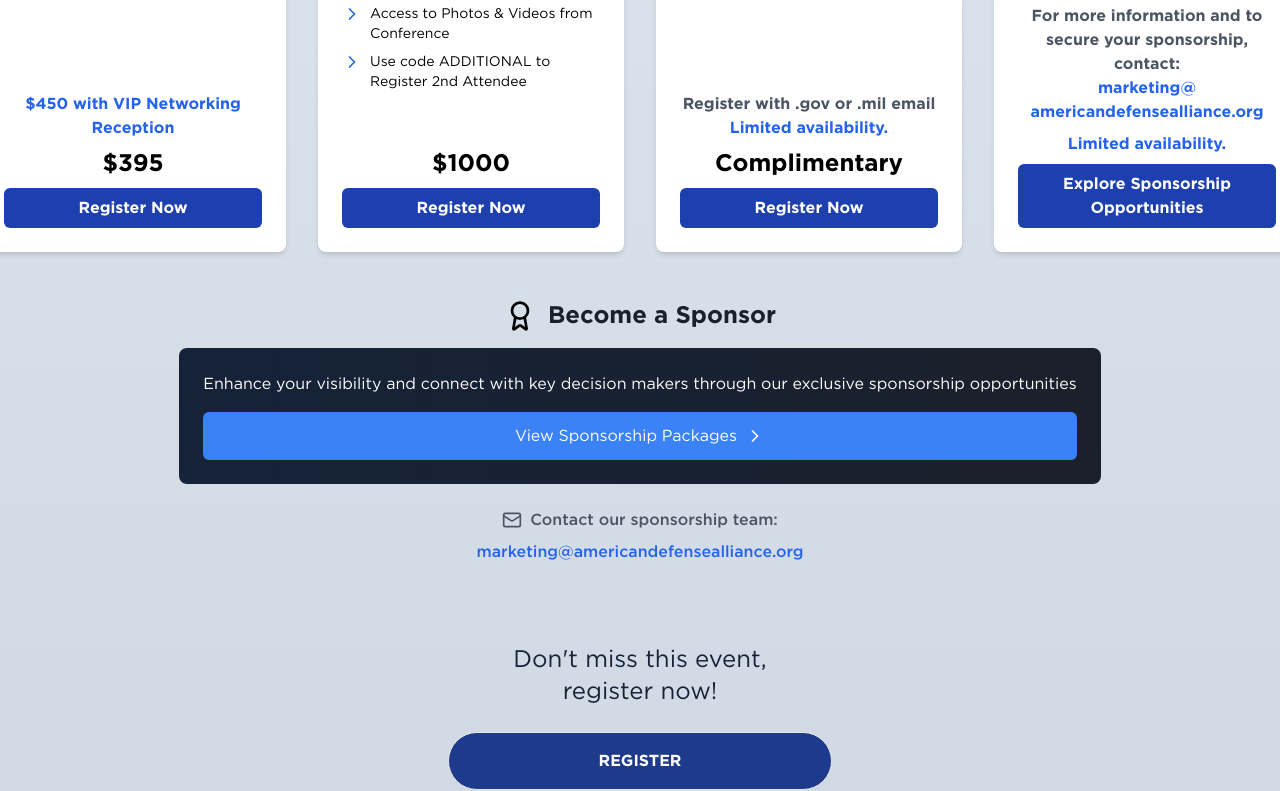
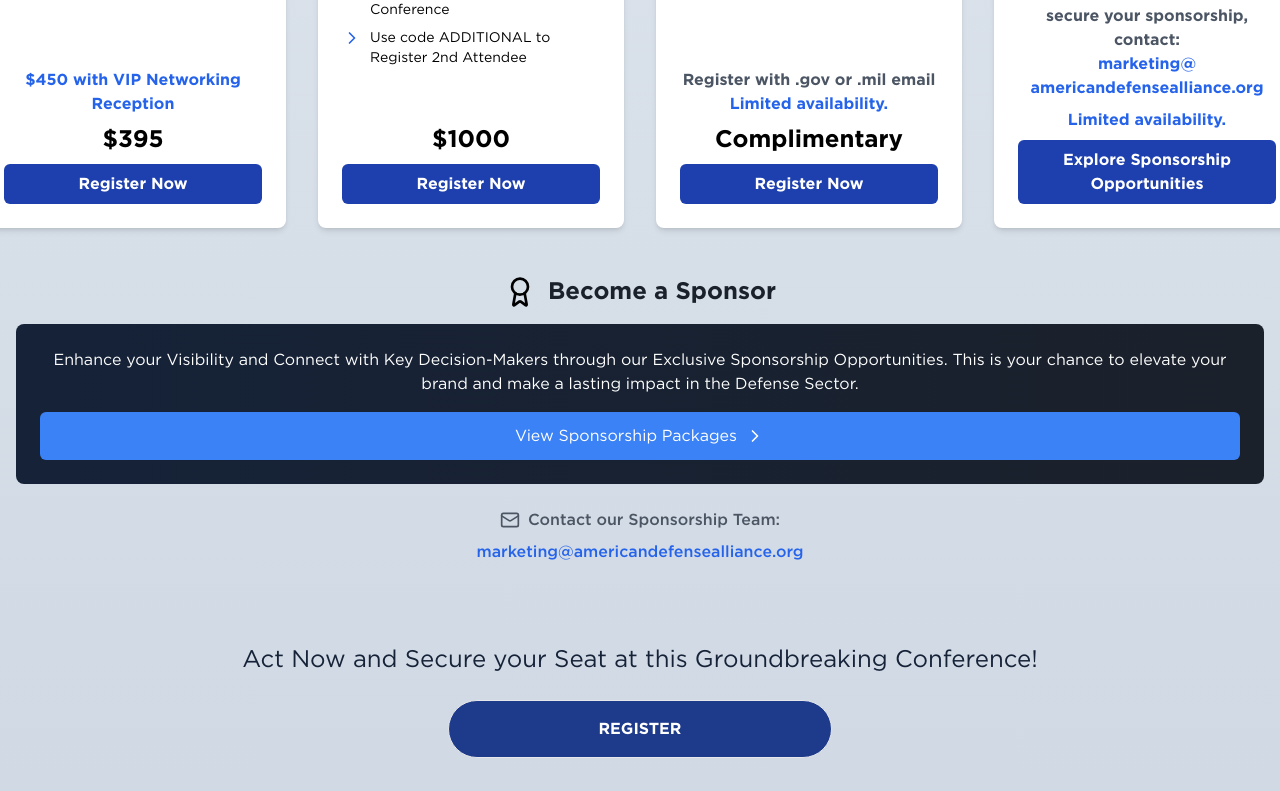
Before and after one commit to masonym/ada-website, a Next.js app: page /events/2025-defense-industry-forecast in a window 1280 px wide. Shown: the part 2701-3492 px from the top of the page. Built offline with nearby package versions, Linux system fonts and the light colour scheme.

Commit message:
Updated home page text & layout, and about-the-event text & layout

```diff
--- a/src/app/components/RegistrationOptions.tsx
+++ b/src/app/components/RegistrationOptions.tsx
@@ -47,13 +47,13 @@ const RegistrationOptions = ({ event }: RegistrationProps) => {
                 <h1 className="text-[48px] text-center font-gotham font-bold mb-2 text-slate-700">
                     Registration Options
                 </h1>
-                {isEarlyBird && (
+                {/* {isEarlyBird && (
                     <div className="bg-green-100 border border-green-400 text-green-700 px-4 py-3 rounded relative mb-6 text-xl mx-4 text-center" role="alert">
                         <strong className="font-bold">Early-bird pricing available!</strong>
-                        {/* <span className="block sm:inline"> Register before {deadlineDate}.</span> */}
+                        <span className="block sm:inline"> Register before {deadlineDate}.</span>
                     </div>
                 )}
-
+                */}
                 {/* {complimentaryRegistrations.length > 0 && (
                     <div className="w-full max-w-2xl mb-12">
                         <h2 className="text-3xl font-bold text-center mb-6">Complimentary Registrations</h2>
@@ -102,7 +102,7 @@ const RegistrationOptions = ({ event }: RegistrationProps) => {
 
                     <div className="bg-gradient-to-r from-navy-500 to-navy-800 text-white p-6 rounded-lg mb-6">
                         <p className="text-center mb-4">
-                            Enhance your visibility and connect with key decision makers through our exclusive sponsorship opportunities
+                        Enhance your Visibility and Connect with Key Decision-Makers through our Exclusive Sponsorship Opportunities. This is your chance to elevate your brand and make a lasting impact in the Defense Sector.
                         </p>
                         <Link href={`/events/${event.slug}/sponsors-exhibitors/sponsorship-opportunities`}>
                             <button className="w-full py-3 px-6 bg-blue-500 hover:bg-blue-600 text-white rounded-md transition duration-300 flex items-center justify-center">
@@ -115,7 +115,7 @@ const RegistrationOptions = ({ event }: RegistrationProps) => {
                     <div className="text-center">
                         <div className="flex items-center justify-center text-gray-600 mb-2">
                             <Mail className="w-5 h-5 mr-2" />
-                            <p className="font-medium">Contact our sponsorship team:</p>
+                            <p className="font-medium">Contact our Sponsorship Team:</p>
                         </div>
                         <a
                             href="mailto:marketing@americandefensealliance.org"
--- a/src/app/events/[slug]/about/about-the-event/EventDetails.tsx
+++ b/src/app/events/[slug]/about/about-the-event/EventDetails.tsx
@@ -16,8 +16,8 @@ type EventProps = {
 const EventDetails: React.FC<EventProps> = ({ title, eventText, topicalCoverage, registerLink }) => {
   return (
     <div className="min-h-screen text-navy-800 text-center">
-      <div className="max-w-7xl mx-auto px-4 sm:px-6 lg:px-8 py-12 flex flex-col items-center">
-        <div className="bg-white/10 backdrop-blur-md rounded-xl p-8 mb-12 shadow-xl">
+      <div className="max-w-7xl mx-auto px-4 sm:px-6 lg:px-8 flex flex-col items-center">
+        <div className="bg-white/10 backdrop-blur-md rounded-xl p-4 mb-12 shadow-xl">
           <h2 className="text-2xl sm:text-3xl lg:text-4xl font-bold text-center font-gotham text-slate-700 mt-6 mb-2">
             About the Event
           </h2>
@@ -41,13 +41,13 @@ const EventDetails: React.FC<EventProps> = ({ title, eventText, topicalCoverage,
           </div>
         </div>
 
-        <div className="mt-16 text-center w-fit">
-          <p className="text-2xl text-navy-500 mb-6 w-fit text-center">Don't miss this groundbreaking event!</p>
+        <div className="mt-12 text-center flex flex-col items-center">
+          <p className="text-2xl text-navy-500 mb-6 text-center mx-8">Act Now and Secure your Seat at this Groundbreaking Conference!</p>
           <Button
             title="REGISTER"
             variant="btn_blue"
             link={registerLink}
-            className="w-full"
+            className="max-w-xs sm:max-w-sm"
           />
         </div>
       </div>
--- a/src/app/events/[slug]/page.tsx
+++ b/src/app/events/[slug]/page.tsx
@@ -94,7 +94,7 @@ export default function EventPage({ params }: { params: { slug: string } }) {
       </Script>
       <div className="max-w-7xl mx-auto px-4 sm:px-6 lg:px-8">
         <div className="flex flex-col items-center">
-          <div className="py-4 sm:py-8 flex flex-col items-center">
+          <div className="py-2 sm:py-2 flex flex-col items-center">
             {/* <Link href="/events" className="inline-flex items-center text-blue-500 hover:underline mb-4">
           <ChevronLeft className="w-4 h-4 mr-1" />
           Back to Events
@@ -118,7 +118,7 @@ export default function EventPage({ params }: { params: { slug: string } }) {
 
 
             <h2 className="text-3xl sm:text-4xl lg:text-5xl font-bold text-center font-gotham text-slate-700 mb-6">
-              Event Info
+              Event Overview
             </h2>
             <div className="flex flex-col leading-relaxed text-slate-600 text-lg text-center mx-8">
               {event.eventText}
@@ -128,13 +128,13 @@ export default function EventPage({ params }: { params: { slug: string } }) {
 
             <RegistrationOptions event={event} />
 
-            <div className="mt-12 text-center w-[80%] max-w-sm">
-              <p className="text-2xl text-navy-500 mb-6 w-fit text-center mx-8">Don't miss this event, register now!</p>
+            <div className="mt-12 text-center flex flex-col items-center">
+              <p className="text-2xl text-navy-500 mb-6 text-center mx-8">Act Now and Secure your Seat at this Groundbreaking Conference!</p>
               <Button
                 title="REGISTER"
                 variant="btn_blue"
                 link={event.registerLink}
-                className="w-full sm:w-auto"
+                className="max-w-xs sm:max-w-sm"
               />
             </div>
           </div>
--- a/src/constants/registrations.ts
+++ b/src/constants/registrations.ts
@@ -103,7 +103,7 @@ export const REGISTRATION_TYPES = [
                 perks: [
                     "(1) Attendee Pass",
                     "Access to General Sessions",
-                    "Access to Exhibits",
+                    "Access to Exhibit Area",
                     "Onsite Sign-up for Matchmaking Sessions",
                     "Breakfast & Buffet Lunch",
                     "Post-Event Access to Photos, Videos, and Speaker Presentation Slides",
@@ -124,11 +124,11 @@ export const REGISTRATION_TYPES = [
                 perks: [
                     "(1) VIP Attendee Pass",
                     "Access to General Sessions",
-                    "Access to Exhibits",
+                    "Access to Exhibit Area",
                     "Onsite Sign-up for Matchmaking Sessions",
                     "Breakfast & Buffet Lunch",
                     "Post-Event Access to Photos, Videos, and Speaker Presentation Slides",
-                    "<b>Access to VIP Networking Reception on March 18th, 2025 from 5:30 PM - 7:30 PM</b>",
+                    "<b>Access to VIP Networking Reception on March 18, 2025 from 5:30 PM - 7:30 PM</b>",
                 ],
                 subtitle: "Includes:",
                 buttonText: "Register Now",
@@ -144,10 +144,10 @@ export const REGISTRATION_TYPES = [
                 headerImage: "/registration-cards/2025SPDC/exhibit-table-pass.png",
                 perks: [
                     "(1) Exhibitor Pass",
-                    "(1) VIP Networking Reception Pass",
-                    "Additional Exhibitor Passes can be purchased at a Discounted Rate of $395 each",
-                    "Table-Top Exhibit",
+                    "Additional Passes can be purchased for $395 each",
+                    "8'x10' Exhibit Space in Exhibit Area/Foyer. 6' Exhibit Table and 2 Chairs",
                     "Post-Event Access to Photos, Videos, and Speaker Presentation Slides",
+                    "<b>Access to VIP Networking Reception on March 18, 2025 from 5:30 PM - 7:30 PM</b>",
                 ],
                 subtitle: "Includes:",
                 buttonText: "Register Now",
@@ -164,7 +164,7 @@ export const REGISTRATION_TYPES = [
                 perks: [
                     "(1) Attendee Pass",
                     "Access to General Sessions",
-                    "Access to Exhibits",
+                    "Access to Exhibit Area",
                     "Onsite Sign-up for Matchmaking Sessions",
                     "Breakfast & Buffet Lunch",
                     "Post-Event Access to Photos, Videos, and Speaker Presentation Slides",
@@ -173,7 +173,7 @@ export const REGISTRATION_TYPES = [
                 buttonText: "Register Now",
                 buttonLink: "https://www.eventbrite.com/e/2025-southeast-defense-procurement-conference-tickets-997306910817",
                 type: "complimentary",
-                availabilityInfo: "Limited availability."
+                // availabilityInfo: "Limited availability."
             },
 
             // {
```
Also changed, not shown: src/constants/events.tsx (+6 -4 lines), public/registration-cards/2025SPDC/exhibit-table-pass.png.
